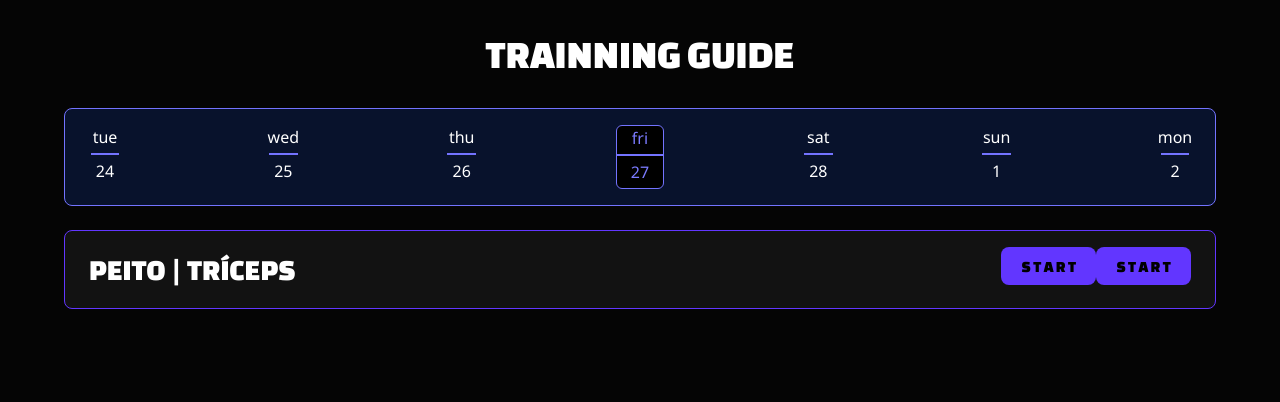
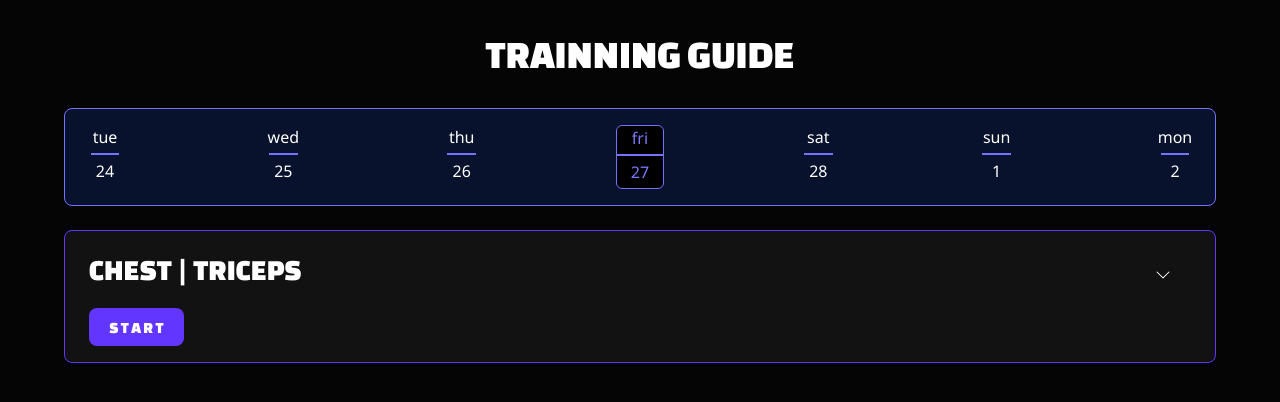
Before and after one commit to raul4500/Trainning-Guide, a React (Vite) app: page / in a window 1280 px wide. Shown: the top 402 px of the page. Built offline with nearby package versions, Linux system fonts and the light colour scheme.

Commit message:
buttons fixed

```diff
--- a/src/components/Todaysbox.css
+++ b/src/components/Todaysbox.css
@@ -11,7 +11,7 @@
     width: 90%;
     height: auto;
     background-color: rgb(18, 18, 18);
-    display: flex;
+    display: block;
     justify-content: space-between;
 }
 
@@ -21,12 +21,19 @@
     font-style: normal;
 }
 
-button{
+button, a{
+    color: white;
     font-family: "Changa One", sans-serif;
     font-style: normal;
     background-color:rgb(98, 54, 255)
 }
 
+.viewmore{
+    background: none;
+    line-height: 40px;
+}
+
 .buttons{
-
+    display: flex;
+    justify-content: space-between;
 }
--- a/src/components/Todaysbox.jsx
+++ b/src/components/Todaysbox.jsx
@@ -1,19 +1,22 @@
 import './Todaysbox.css'
 
-function TodaysBox(){
+function TodaysBox() {
     return (
         <div className="todaysbox">
-            <div className="muscles">
-                PEITO | TRÍCEPS
+            <div className="buttons">
+                <div className="muscles">
+                    CHEST | TRICEPS
+                </div>
+                <button className="viewmore">
+                    <svg xmlns="http://www.w3.org/2000/svg" width="16" height="16" fill="currentColor" class="bi bi-chevron-down" viewBox="0 0 16 16">
+                        <path fill-rule="evenodd" d="M1.646 4.646a.5.5 0 0 1 .708 0L8 10.293l5.646-5.647a.5.5 0 0 1 .708.708l-6 6a.5.5 0 0 1-.708 0l-6-6a.5.5 0 0 1 0-.708" />
+                    </svg>
+                </button>
             </div>
-            <div className="buttons">
             <button>
-                S T A R T
+                <a href="teste">S T A R T</a>
             </button>
-            <button>
-                S T A R T
-            </button>
-            </div>
+
         </div>
     )
 };
--- a/src/index.css
+++ b/src/index.css
@@ -19,7 +19,7 @@ a {
   text-decoration: inherit;
 }
 a:hover {
-  color: #535bf2;
+  color: #ffffff;
 }
 
 body {
```
